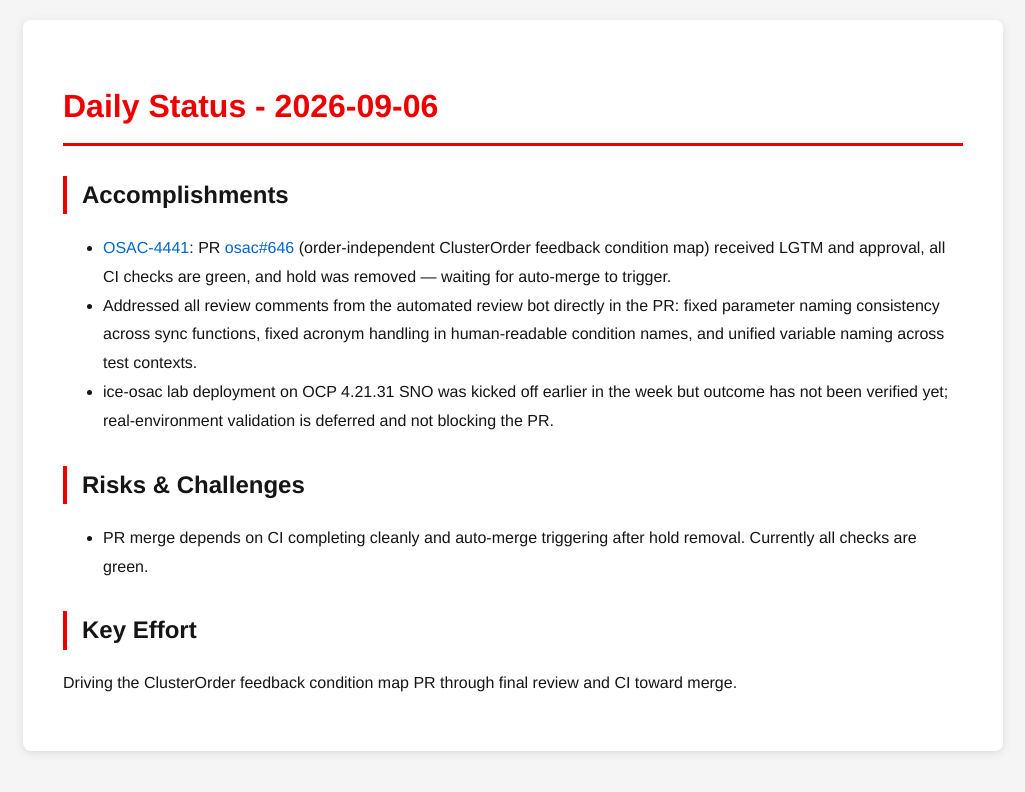
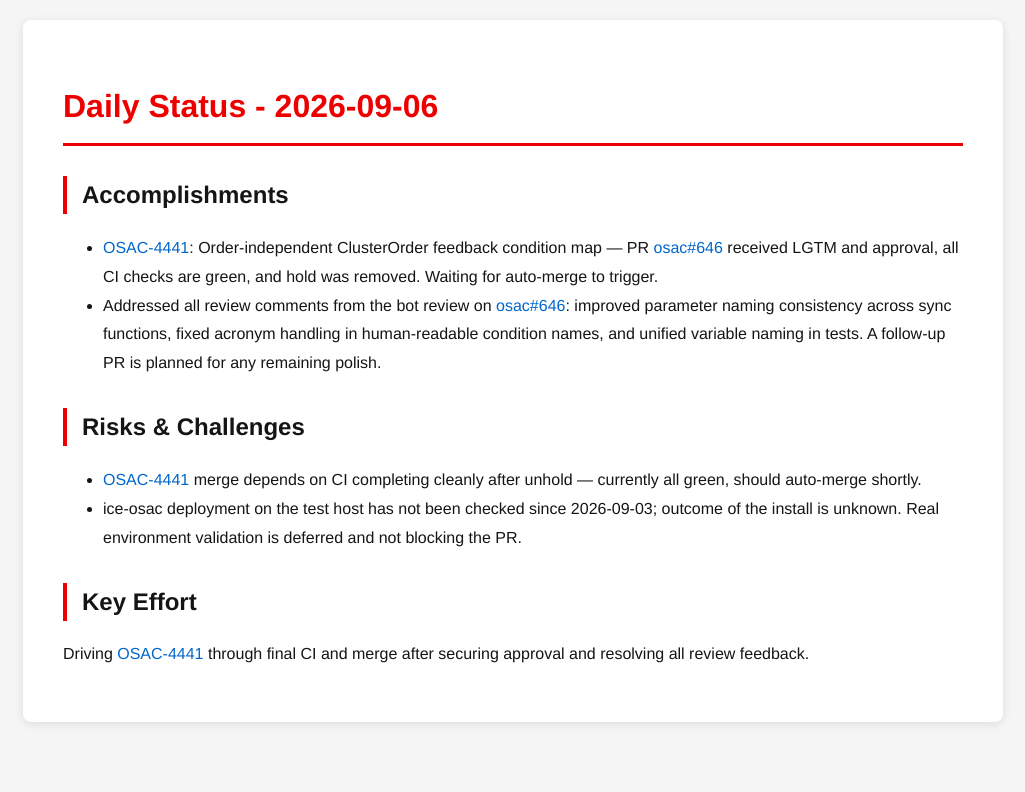
Before and after one commit to tzvatot/daily-status, a Jekyll site: the page built from 2026-09-06.md, in a window 1280 px wide. Shown: the top 792 px of the page, without its empty margins (127-1152 px from the left). Built offline with Jekyll 4.4.1, drawn with Linux system fonts in a browser that asks for light colours.

Commit message:
Daily status update - 2026-09-06

```diff
--- a/2026-09-06.md
+++ b/2026-09-06.md
@@ -7,12 +7,12 @@ date: 2026-09-06
 # Daily Status - 2026-09-06
 
 ## Accomplishments
-- [OSAC-4441](https://redhat.atlassian.net/browse/OSAC-4441): PR [osac#646](https://github.com/osac-project/osac/pull/646) (order-independent ClusterOrder feedback condition map) received LGTM and approval, all CI checks are green, and hold was removed — waiting for auto-merge to trigger.
-- Addressed all review comments from the automated review bot directly in the PR: fixed parameter naming consistency across sync functions, fixed acronym handling in human-readable condition names, and unified variable naming across test contexts.
-- ice-osac lab deployment on OCP 4.21.31 SNO was kicked off earlier in the week but outcome has not been verified yet; real-environment validation is deferred and not blocking the PR.
+- [OSAC-4441](https://redhat.atlassian.net/browse/OSAC-4441): Order-independent ClusterOrder feedback condition map — PR [osac#646](https://github.com/osac-project/osac/pull/646) received LGTM and approval, all CI checks are green, and hold was removed. Waiting for auto-merge to trigger.
+- Addressed all review comments from the bot review on [osac#646](https://github.com/osac-project/osac/pull/646): improved parameter naming consistency across sync functions, fixed acronym handling in human-readable condition names, and unified variable naming in tests. A follow-up PR is planned for any remaining polish.
 
 ## Risks & Challenges
-- PR merge depends on CI completing cleanly and auto-merge triggering after hold removal. Currently all checks are green.
+- [OSAC-4441](https://redhat.atlassian.net/browse/OSAC-4441) merge depends on CI completing cleanly after unhold — currently all green, should auto-merge shortly.
+- ice-osac deployment on the test host has not been checked since 2026-09-03; outcome of the install is unknown. Real environment validation is deferred and not blocking the PR.
 
 ## Key Effort
-Driving the ClusterOrder feedback condition map PR through final review and CI toward merge.
+Driving [OSAC-4441](https://redhat.atlassian.net/browse/OSAC-4441) through final CI and merge after securing approval and resolving all review feedback.
```
